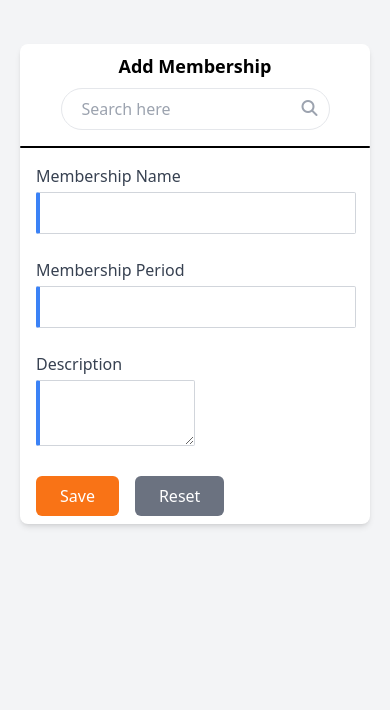
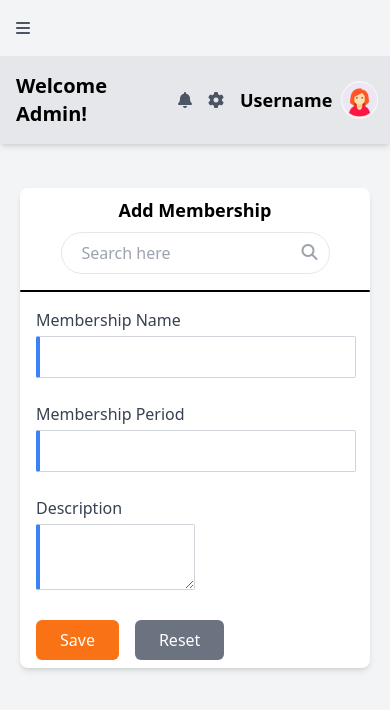
Before and after one commit to dnyanu-06/Sahyadri-Project, a plain HTML site: page pages/add_membership.html in a window 390 px wide. Shown: the top 710 px of the page. Drawn offline with nearby package versions, Linux system fonts and the light colour scheme.

Commit message:
modification

```diff
--- a/pages/add_membership.html
+++ b/pages/add_membership.html
@@ -72,7 +72,7 @@ class="w-64 bg-black text-white p-5 box-border fixed top-0 left-0 h-full transfo
     <!-- Dropdown Menu -->
     <ul class="ml-4 hidden group-hover:block bg-gray-700 rounded mt-2">
       <li>
-        <a href="../pages/add_trainer.html"
+        <a href="../pages/members_add_trainee.html"
            class="flex items-center px-4 py-2 rounded-md menu-item hover:text-orange-500">
           <i class="fas fa-users mr-3"></i> Add Trainee
         </a>
@@ -125,6 +125,30 @@ class="w-64 bg-black text-white p-5 box-border fixed top-0 left-0 h-full transfo
   </li>
 </ul>
 </div>
+
+       <!-- Main Content Area -->
+       <div id="main-content" class="flex-1 pl-0 md:pl-64 transition-all duration-300">
+
+        <!-- Hamburger Icon -->
+        <div class="md:hidden p-4">
+          <button id="hamburger" class="text-gray-600">
+            <i class="fas fa-bars"></i>
+          </button>
+        </div>
+
+        <!-- Header -->
+        <header class="flex justify-between items-center p-4 bg-gray-200 shadow-md">
+          <h1 class="text-xl font-bold">Welcome Admin!</h1>
+          <div class="flex items-center space-x-4">
+            <button class="text-gray-600"><i class="fas fa-bell"></i></button>
+            <button class="text-gray-600"><i class="fas fa-cog"></i></button>
+            <div class="flex items-center">
+              <h1 class="text-lg font-bold">Username</h1>
+              <img src="../assets/images/User.png" alt="User" class="w-10 h-10 rounded-full border ml-2">
+            </div>
+          </div>
+        </header>
+
         <!-- Main Content -->
         <div class="p-5">
           <div class="mt-6 bg-white shadow-md rounded-lg p-4 py-2 px-4">
```
Also changed, not shown: pages/add_class.html (+1 -1 lines), pages/add_trainer.html (+1 -1 lines), pages/all_classes.html (+1 -1 lines), pages/attendance.html (+1 -1 lines), pages/attendance_list.html (+1 -1 lines), pages/dashboard.html (+1 -1 lines), pages/dropped_trainee.html (+1 -1 lines), pages/member_details.html (+1 -1 lines), pages/members_add_trainee.html (+1 -1 lines), pages/membership.html (+2 -2 lines), pages/staff_trainer.html (+1 -1 lines), pages/view_details.html (+1 -1 lines).
